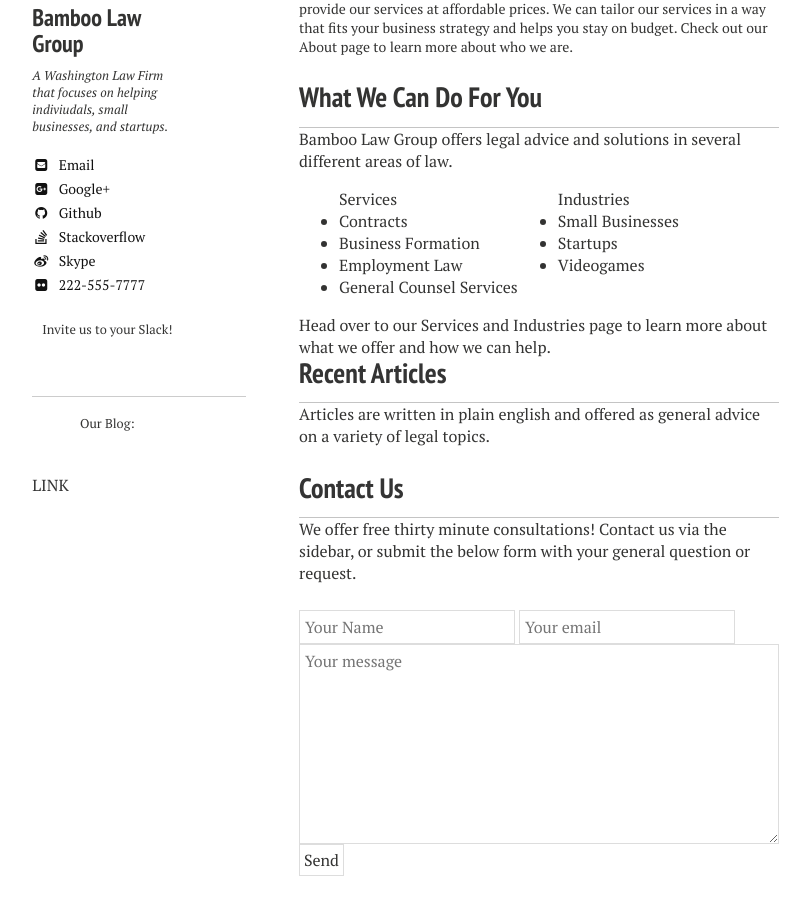
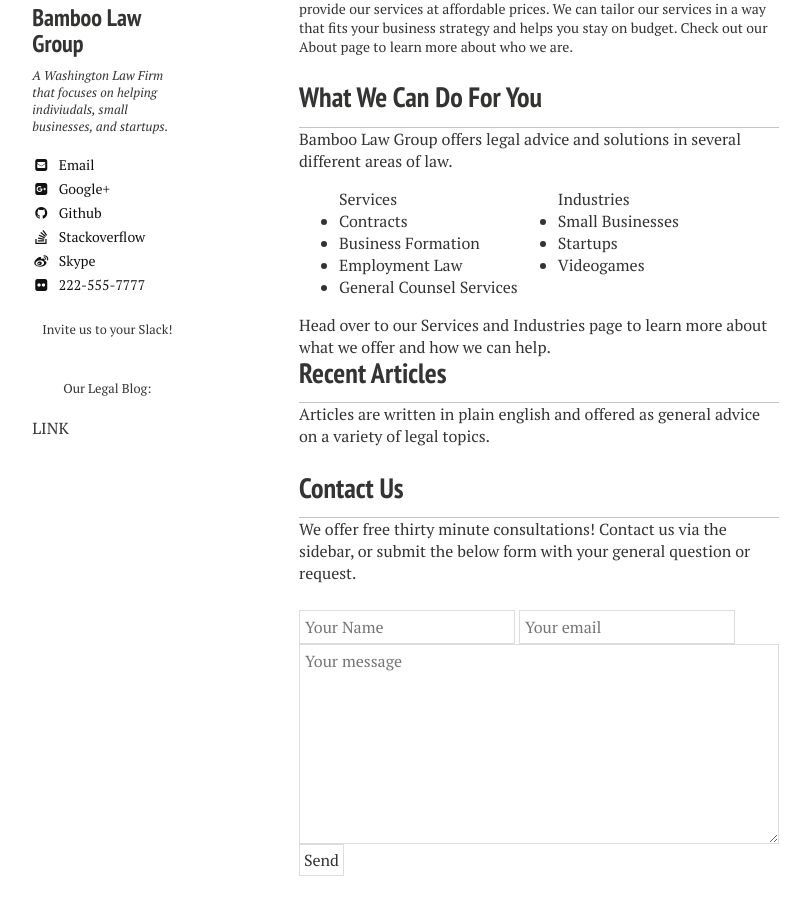
Before and after one commit to nerdyfergy/blg-site-mm3, a Jekyll site: the page built from index.md, in a window 1280 px wide. Shown: the part 731-1644 px from the top of the page, without its empty margins (21-831 px from the left). Built offline with Jekyll 4.4.1, drawn with Linux system fonts in a browser that asks for light colours; nearby versions of some CDN libraries.

Commit message:
Update home.html

```diff
--- a/_layouts/home.html
+++ b/_layouts/home.html
@@ -35,9 +35,9 @@
       <br />
       <p>Invite us to your Slack!</p>
       <br />
-      <hr />
-      <p class="center-text">Our Blog:</p>
-      <br />
+
+      <p class="center-text">Our Legal Blog:</p>
+
       <a href="#" class="center-text">LINK</a>
     </span>
   </div>
```
